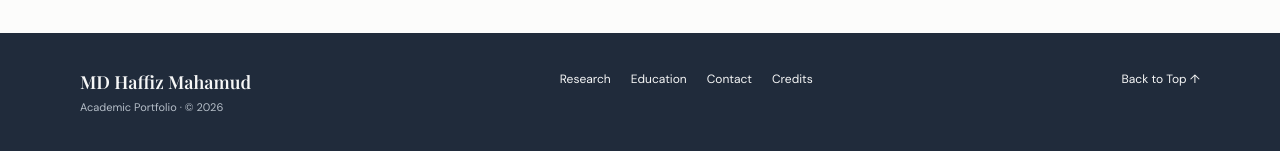
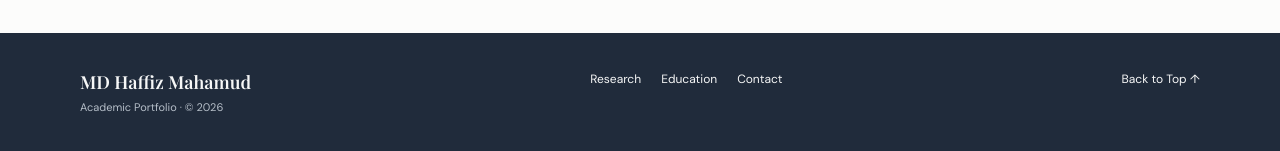
Before and after one commit to Drey167/academic-portfolio, a plain HTML site: page index.html in a window 1280 px wide. Shown: the part 5480-5631 px from the top of the page. Drawn offline with nearby package versions, Linux system fonts and the light colour scheme.

Commit message:
Remove Credits link from portfolio footer

```diff
--- a/index.html
+++ b/index.html
@@ -77,6 +77,6 @@
     </div></section>
     <section class="section contact-section" id="contact" aria-labelledby="contact-title"><div class="wrap"><div class="section-heading reveal"><span class="section-kicker">Let's collaborate</span><h2 id="contact-title">Get In Touch</h2><p>I would be glad to discuss PhD research, collaborations, and ideas in intelligent systems and engineering.</p></div><div class="contact-grid"><div class="contact-panel reveal"><h3>Contact Information</h3><div class="contact-row"><span class="contact-icon"><svg><use href="#i-mail"/></svg></span><div><small>Email</small><a href="mailto:mdhafffizmahamud@email.com">mdhafffizmahamud@email.com</a></div></div><div class="contact-row"><span class="contact-icon"><svg><use href="#i-link"/></svg></span><div><small>Professional profile</small><a href="https://www.linkedin.com/in/md-haffiz-mahamud" target="_blank" rel="noopener noreferrer">LinkedIn ↗</a></div></div><div class="contact-row"><span class="contact-icon"><svg><use href="#i-cap"/></svg></span><div><small>Location</small><span>Rajshahi, Bangladesh</span></div></div></div><div class="contact-invite reveal"><span class="section-kicker">A conversation starts here</span><h3>Let's explore what we can build together.</h3><p>For graduate research and collaboration enquiries, email is the best way to reach me.</p><a class="button button-dark" href="mailto:mdhafffizmahamud@email.com?subject=Academic%20research%20enquiry">Send an Email <svg><use href="#i-arrow"/></svg></a></div></div></div></section>
   </main>
-  <footer class="site-footer"><div class="wrap footer-inner"><div><strong>MD Haffiz Mahamud</strong><span>Academic Portfolio · © 2026</span></div><div class="footer-links"><a href="#research">Research</a><a href="#education">Education</a><a href="#contact">Contact</a><a href="credits.html">Credits</a></div><div class="footer-meta"><a href="#home">Back to Top ↑</a></div></div></footer>
+  <footer class="site-footer"><div class="wrap footer-inner"><div><strong>MD Haffiz Mahamud</strong><span>Academic Portfolio · © 2026</span></div><div class="footer-links"><a href="#research">Research</a><a href="#education">Education</a><a href="#contact">Contact</a></div><div class="footer-meta"><a href="#home">Back to Top ↑</a></div></div></footer>
 </body>
 </html>
```
